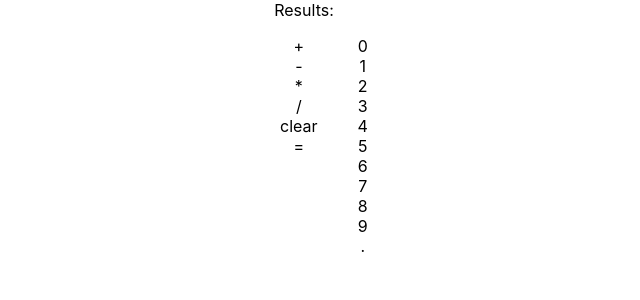
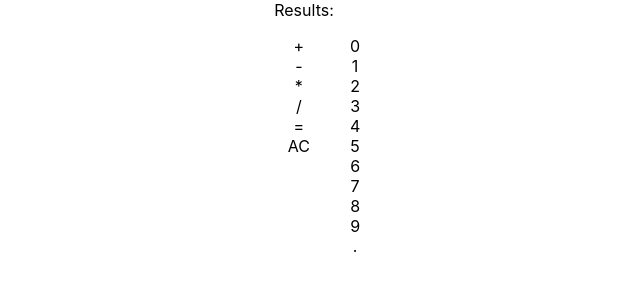
Before and after one commit to anthonyzamarro/fcc-calculator, a React (Create React App) app: page / in a window 1280 px wide. Shown: the top 300 px of the page, without its empty margins (336-976 px from the left). Built offline with nearby package versions, Linux system fonts and the light colour scheme.

Commit message:
add clear button and begin calulator algorithm

```diff
--- /dev/null
+++ b/src/actions/clrClicked.js
@@ -0,0 +1,7 @@
+export function clrClicked(clr) {
+	console.log("clrClicked Action:", clr);
+	return {
+		type: "CLEAR_CLICKED",
+		payload: clr
+	}
+}
--- a/src/actions/eqClicked.js
+++ b/src/actions/eqClicked.js
@@ -1,5 +1,5 @@
 export function eqClicked(eq) {
-	console.log("eqClicked Action:", eq);
+	// console.log("eqClicked Action:", eq);
 	return {
 		type: "EQUALS_CLICKED",
 		payload: eq
--- a/src/components/calculator.js
+++ b/src/components/calculator.js
@@ -4,9 +4,11 @@ import Numbers from "./numbers";
 import Operators from "./operators";
 import Results from "./results";
 import Equals from "./equals";
+import Clear from "./clear";
 import { nClicked } from "../actions/numClicked";
 import { oClicked } from "../actions/opClicked";
 import { eqClicked } from "../actions/eqClicked";
+import { clrClicked } from "../actions/clrClicked";
 
 class Calculator extends Component {
   handleNumber(e) {
@@ -18,13 +20,17 @@ class Calculator extends Component {
   handleEquals(e) {
     this.props.equalsClicked(e);
   }
+  handleClear(e) {
+    this.props.clearClicked(e);
+  }
   render() {
     return (
-      <div className="calculator">
+      <div className="calculator" id="display">
         <Results />
         <ul>
           <Operators operatorClicked={(this.handleOperation = this.handleOperation.bind(this))}/>
           <Equals equalsClicked={(this.handleEquals = this.handleEquals.bind(this))}/>
+          <Clear clearClicked={(this.handleClear = this.handleClear.bind(this))}/>
         </ul>
         <ul>
           <Numbers
@@ -46,6 +52,9 @@ function maptDispatchToProps(dispatch) {
     },
     equalsClicked: data => {
       dispatch(eqClicked(data));
+    },
+    clearClicked: data => {
+      dispatch(clrClicked(data));
     }
   };
 }
--- /dev/null
+++ b/src/components/clear.js
@@ -0,0 +1,22 @@
+import React from "react";
+import { connect } from "react-redux";
+
+const Clear = props => {
+  return props.clrDisplayReducer.map(clear => (
+    <li
+      key={clear.id}
+      id={clear.id}
+      onClick={e => props.clearClicked(clear.clear)}
+    >
+      {clear.clear}
+    </li>
+  ));
+};
+
+function mapStateToProps(data) {
+  return data;
+}
+export default connect(
+  mapStateToProps,
+  null
+)(Clear);
--- a/src/components/results.js
+++ b/src/components/results.js
@@ -3,12 +3,11 @@ import { connect } from "react-redux";
 
 class Results extends Component {
   render() {
-    console.log(this.props);
     let displayNumResults = this.props.nums.map(number => {
       return number;
     });
     return (
-      <div className="results" id="display">
+      <div className="results">
         Results:
         {displayNumResults}
       </div>
--- /dev/null
+++ b/src/reducers/clrDisplayReducer.js
@@ -0,0 +1,8 @@
+export default function clrDisplayReducer() {
+  return [
+    {
+      id: "clear",
+      clear: "AC"
+    }
+  ]
+}
--- a/src/reducers/numbersReducer.js
+++ b/src/reducers/numbersReducer.js
@@ -1,3 +1,10 @@
+function evaluateArray(array) {
+	let calculate = array.map(item => {
+		console.log(item);
+	});
+	return calculate;
+}
+
 export default function(state = [], action) {
   switch (action.type) {
     case "NUMBER_CLICKED":
@@ -12,8 +19,15 @@ export default function(state = [], action) {
 	  	return operatorArray;
 	case 'EQUALS_CLICKED':
 		let equalsArray = state.slice();
-		let val = equalsArray.join('');
-		return [eval(val).toString()];
+		evaluateArray(equalsArray);
+		// console.log(blah)
+		// let val = equalsArray.join('');
+		return [0];
+	case 'CLEAR_CLICKED':
+		let clearArray = state.slice();
+		console.log('CLEAR_CLICKED', clearArray);
+		clearArray = [0];
+		return clearArray;
     default:
       return state;
   }
--- a/src/reducers/opDisplayReducer.js
+++ b/src/reducers/opDisplayReducer.js
@@ -15,10 +15,6 @@ export default function opDisplayReducer() {
     {
       id: "divide",
       operation: "/"
-    },
-    {
-      id: "clear",
-      operation: "clear"
     }
   ];
 }
--- a/src/reducers/rootReducer.js
+++ b/src/reducers/rootReducer.js
@@ -2,12 +2,14 @@ import { combineReducers } from "redux";
 import numDisplayReducer from "./numDisplayReducer.js";
 import opDisplayReducer from "./opDisplayReducer.js";
 import eqDisplayReducer from "./eqDisplayReducer.js";
+import clrDisplayReducer from "./clrDisplayReducer.js";
 import numbersReducer from "./numbersReducer.js";
 // import operatorsReducer from "./operatorsReducer.js";
 
 export default combineReducers({
   numbersReducer,
   eqDisplayReducer,
+  clrDisplayReducer,
   numDisplayReducer,
   opDisplayReducer
 });
```
